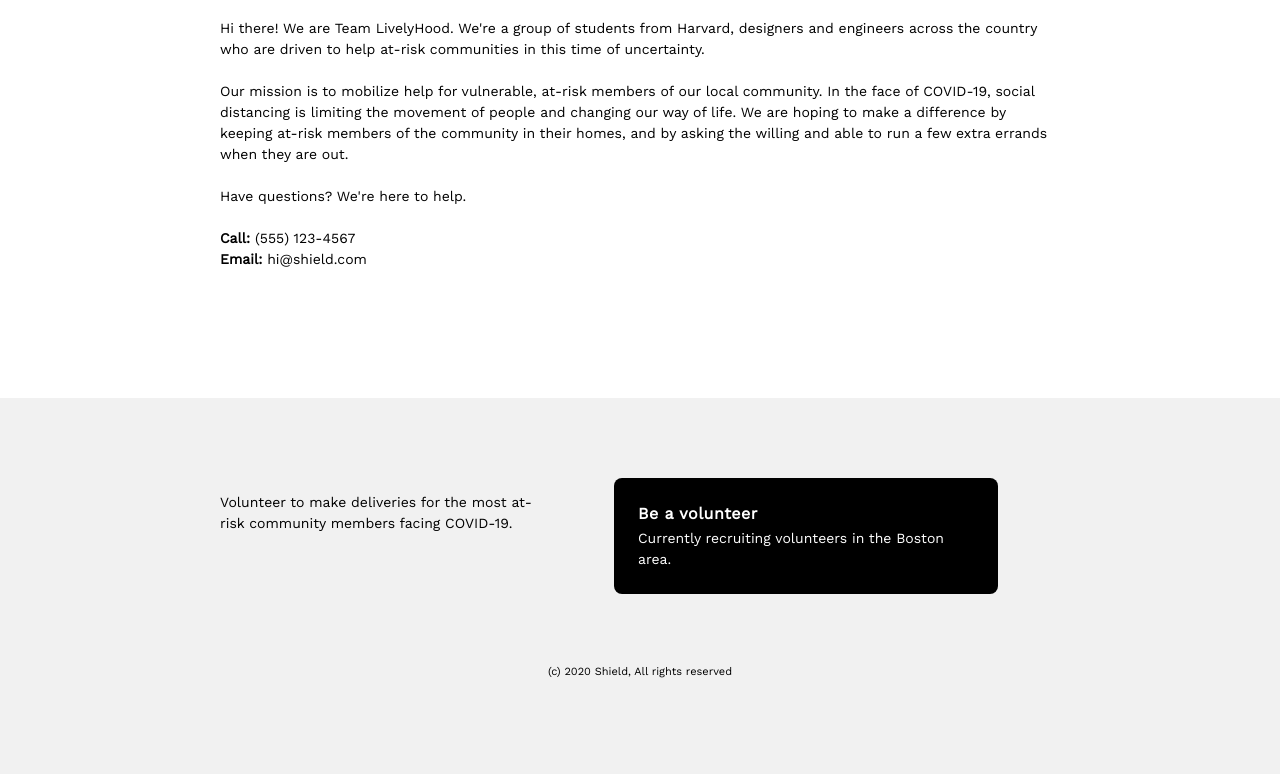
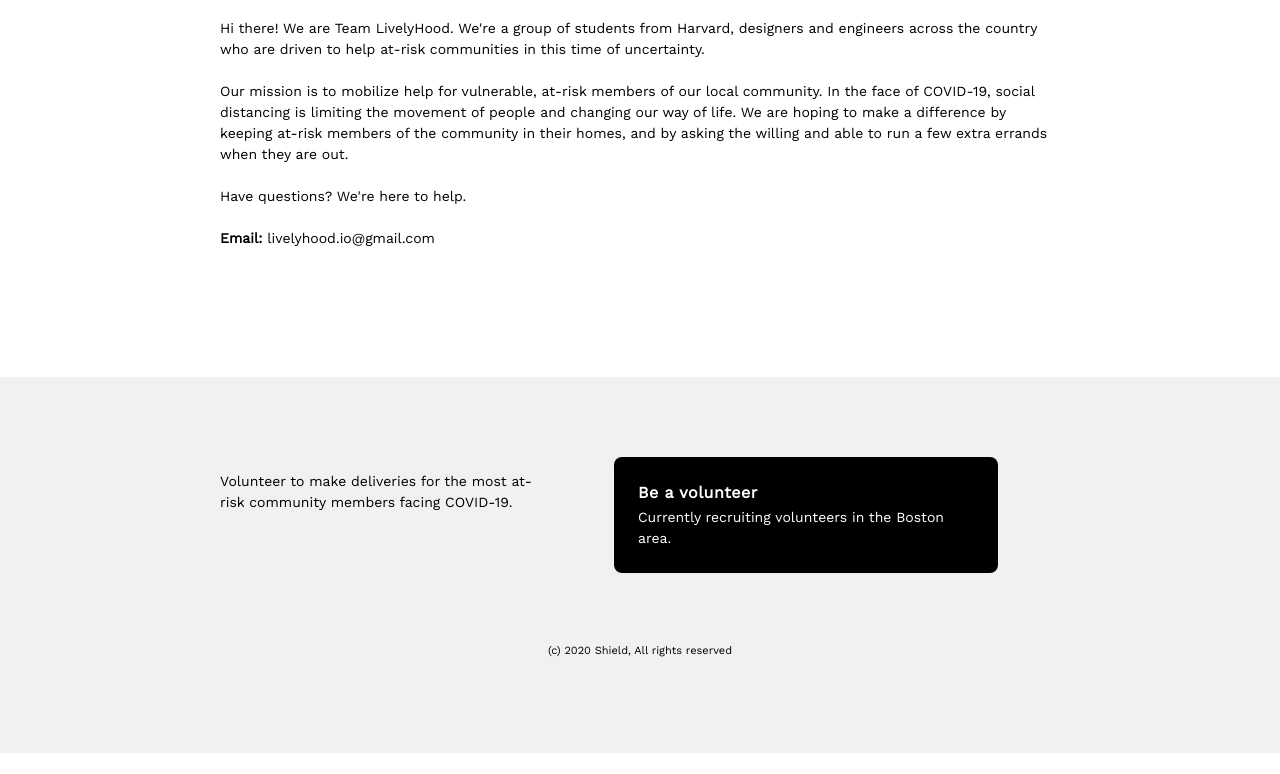
Before and after one commit to amnahhashmi/shield, a Django app: page / in a window 1280 px wide. Shown: the part 2101-2875 px from the top of the page. After the commit the page ends 2854 px from the top, so only its background shows below. Run offline with Django 3.2, Linux system fonts and the light colour scheme.

Commit message:
Add contact info (email) to landing page

```diff
--- a/errand_matcher/templates/errand_matcher/index.html
+++ b/errand_matcher/templates/errand_matcher/index.html
@@ -34,7 +34,6 @@
 		<h3 class="main-heading">When times get tough, we come together</h3>
 
 		<p class="main-text">Safe deliveries for the most at-risk community members facing COVID-19.<br><br><b>Currently in the Boston area.</b></p>
-		<!-- <p class="main-text-bold">Currently in the Boston area.</p> -->
 
 		<div class="button-box button volunteer-button">
 			<p class="button-title">Be a volunteer</p>
@@ -145,9 +144,8 @@
 		  	    <img src="{% static 'errand_matcher/icons/expand_more_24px.png' %}" class="collapsible-image">
 		  	    <p class="title-text">What if I’m not in Boston?</p>
 		    </div>
-		    <!-- TODO: Update email. -->
 		    <div class="collapsible-content">
-		  	    <p class="details-text">Our service is currently limited to Boston. Check out other great organisations like Invisible Hands or COVID-Assist, which cover New York and San Francisco. If you want us to come to your city, email xxx@abc.com*</p>
+		  	    <p class="details-text">Our service is currently limited to Boston. Check out other great organisations like Invisible Hands or COVID-Assist, which cover New York and San Francisco. If you want us to come to your city, email livelyhood.io@gmail.com.</p>
 		    </div>
 		</div>
 		<div class="collapsible-container">
@@ -165,8 +163,7 @@
 
 		<h4 class="h4-heading">About</h4>
 
-		<!-- TODO: Add contact info. -->
-		<p class="details-text">Hi there! We are Team LivelyHood. We're a group of students from Harvard, designers and engineers across the country who are driven to help at-risk communities in this time of uncertainty.<br><br>Our mission is to mobilize help for vulnerable, at-risk members of our local community. In the face of COVID-19, social distancing is limiting the movement of people and changing our way of life. We are hoping to make a difference by keeping at-risk members of the community in their homes, and by asking the willing and able to run a few extra errands when they are out.<br><br>Have questions? We're here to help.<br><br><b>Call:</b> (555) 123-4567<br><b>Email:</b> hi@shield.com</p>
+		<p class="details-text">Hi there! We are Team LivelyHood. We're a group of students from Harvard, designers and engineers across the country who are driven to help at-risk communities in this time of uncertainty.<br><br>Our mission is to mobilize help for vulnerable, at-risk members of our local community. In the face of COVID-19, social distancing is limiting the movement of people and changing our way of life. We are hoping to make a difference by keeping at-risk members of the community in their homes, and by asking the willing and able to run a few extra errands when they are out.<br><br>Have questions? We're here to help.<br><br><b>Email:</b> livelyhood.io@gmail.com</p>
 	</div>
 
 	<div class="footer">
```
